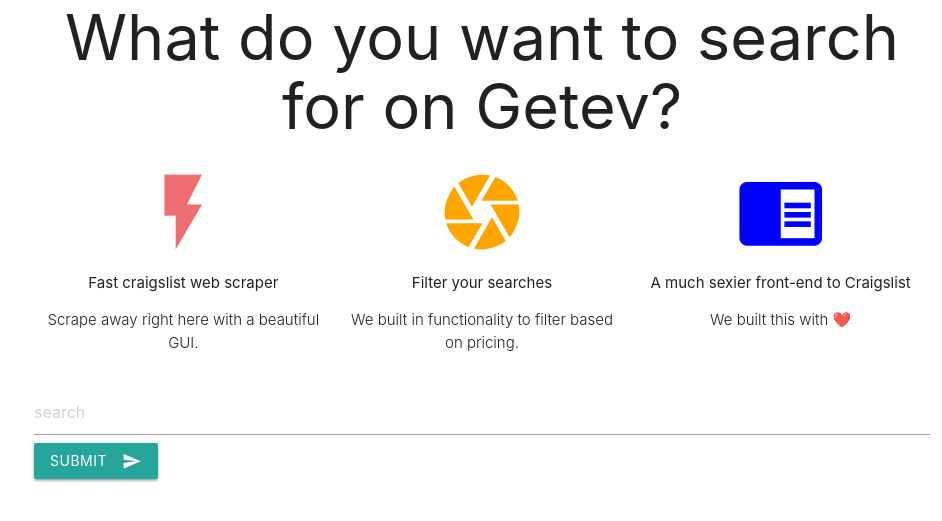
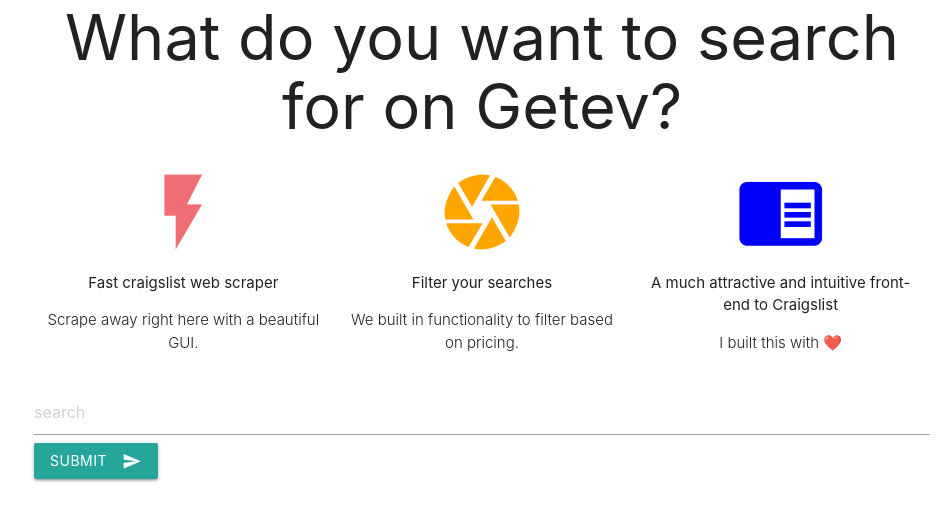
Before and after one commit to DharmikNaik/get_all, a Django app: page / in a window 1280 px wide. Shown: the part 103-624 px from the top of the page, without its empty margins (158-1100 px from the left). Run offline with Django 3.2, Linux system fonts and the light colour scheme.

Commit message:
index.html content updated

```diff
--- a/templates/index.html
+++ b/templates/index.html
@@ -55,8 +55,8 @@
                     <!-- Promo Content 3 goes here -->
                     <div class="center">
                         <i class="large material-icons" style="color: blue">chrome_reader_mode</i>
-                        <p>A much sexier front-end to Craigslist</p>
-                        <p class="light center">We built this with ❤️</p>
+                        <p>A much attractive and intuitive front-end to Craigslist</p>
+                        <p class="light center">I built this with ❤️</p>
                     </div>
                 </div>
             </div>
```
